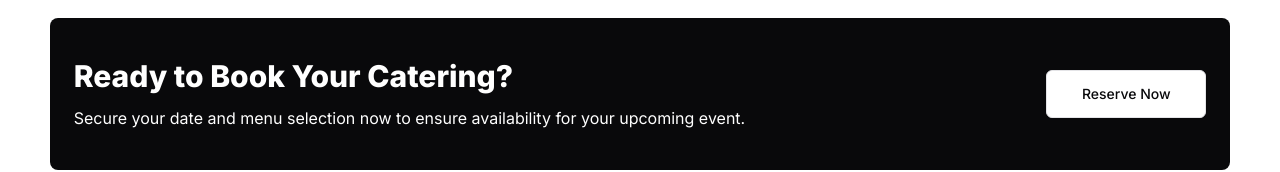
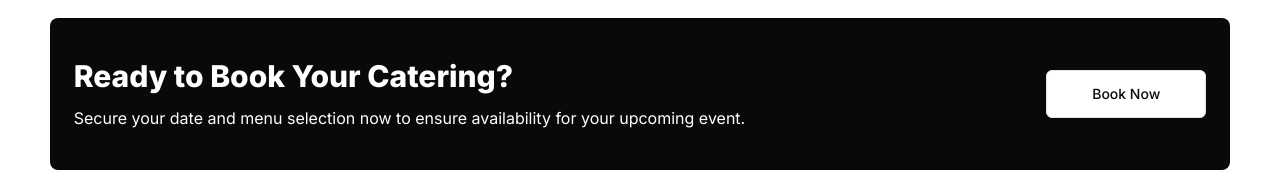
Before and after one commit to 0xPrImOx0/Online-Catering-Reservation-System-Main, a Next.js app: page /packages in a window 1280 px wide. Shown: the part 4613-4785 px from the top of the page. Built offline with nearby package versions, Linux system fonts and the light colour scheme.

Commit message:
👍 Package section is Done

```diff
--- a/app/(customer)/packages/page.tsx
+++ b/app/(customer)/packages/page.tsx
@@ -115,7 +115,8 @@ export default function Page() {
         <FooterCTA
           title="Ready to Book Your Catering?"
           description="Secure your date and menu selection now to ensure availability for your upcoming event."
-          buttonLabel="Reserve Now"
+          buttonLabel="Book Now"
+          href="/book-now"
         />
       </div>
     </main>
--- a/app/page.tsx
+++ b/app/page.tsx
@@ -21,7 +21,12 @@ export default function Home() {
         <About />
         <Featured />
         <Testimonial />
-        <FooterCTA />
+        <FooterCTA
+          title="Need more information?"
+          description="Contact us today to discuss your event needs and check availability."
+          buttonLabel="Contact Us"
+          href="/contact-us"
+        />
       </main>
 
       <Footer />
--- a/components/shared/customer/FooterCTA.tsx
+++ b/components/shared/customer/FooterCTA.tsx
@@ -1,15 +1,18 @@
 import { Button } from "@/components/ui/button";
+import Link from "next/link";
 
 type FooterCTAProps = {
-  title?: string;
-  description?: string;
-  buttonLabel?: string;
+  title: string;
+  description: string;
+  buttonLabel: string;
+  href: string;
 };
 
 export default function FooterCTA({
-  title = "Need more information?",
-  description = "Contact us today to discuss your event needs and check availability.",
-  buttonLabel = "Contact Us",
+  title,
+  description,
+  buttonLabel,
+  href,
 }: FooterCTAProps) {
   return (
     <section className="my-24 px-[2%]">
@@ -20,8 +23,8 @@ export default function FooterCTA({
           </h2>
           <p className="text-background">{description}</p>
         </div>
-        <Button variant={"outline"} size={"landing"}>
-          {buttonLabel}
+        <Button variant={"outline"} size={"landing"} asChild>
+          <Link href={href}>{buttonLabel}</Link>
         </Button>
       </div>
     </section>
```
